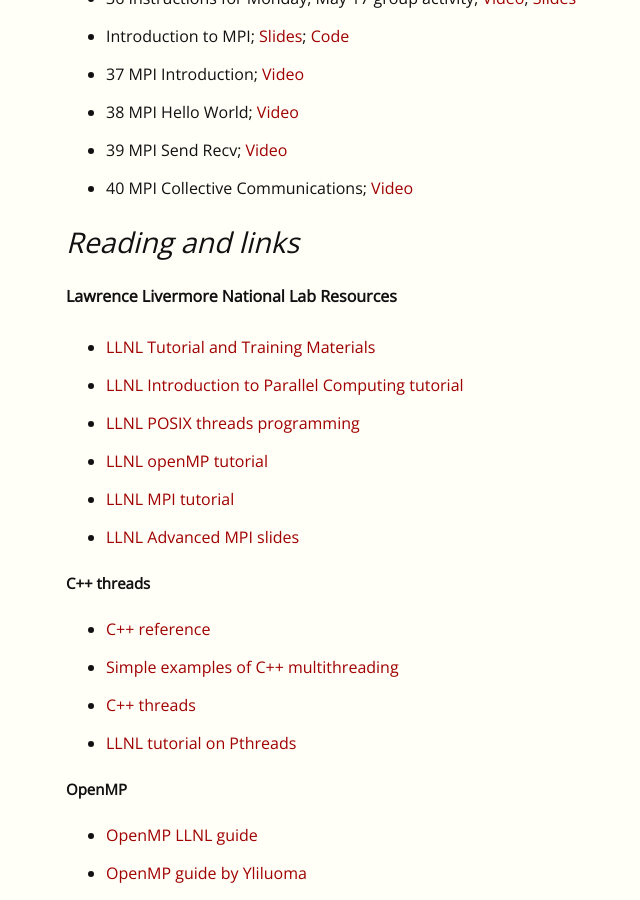
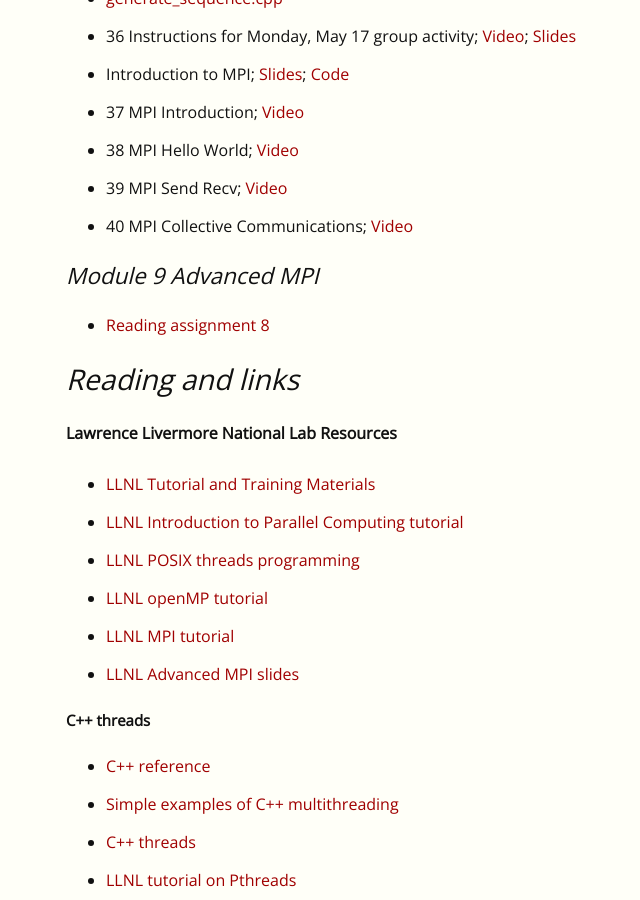
Before and after one commit to EricDarve/cme213-spring-2021, a Jekyll site: the page built from index.md, in a window 1280 px wide and 900 px high, scrolled down 4023 px. Shown: the whole window, without its empty margins (94-734 px from the left). Built offline with Jekyll 4.4.1, drawn with Linux system fonts in a browser that asks for light colours.

```diff
--- a/index.md
+++ b/index.md
@@ -128,6 +129,10 @@ CME 213 First Live Lecture; [Video](https://stanford-pilot.hosted.panopto.com/Pa
 - 39 MPI Send Recv; [Video](https://stanford-pilot.hosted.panopto.com/Panopto/Pages/Viewer.aspx?id=d36f28c6-9c62-4c80-8902-ad29018641d6)
 - 40 MPI Collective Communications; [Video](https://stanford-pilot.hosted.panopto.com/Panopto/Pages/Viewer.aspx?id=51c5cb27-157b-4fe4-a264-ad2a00028c67)
 
+### Module 9 Advanced MPI
+
+- [Reading assignment 8](Reading Assignments/MPI)
+
 ## Reading and links
 
 **Lawrence Livermore National Lab Resources**
```
Also changed, not shown: other parts of index.md (+1 -0 lines), 1 other file.
